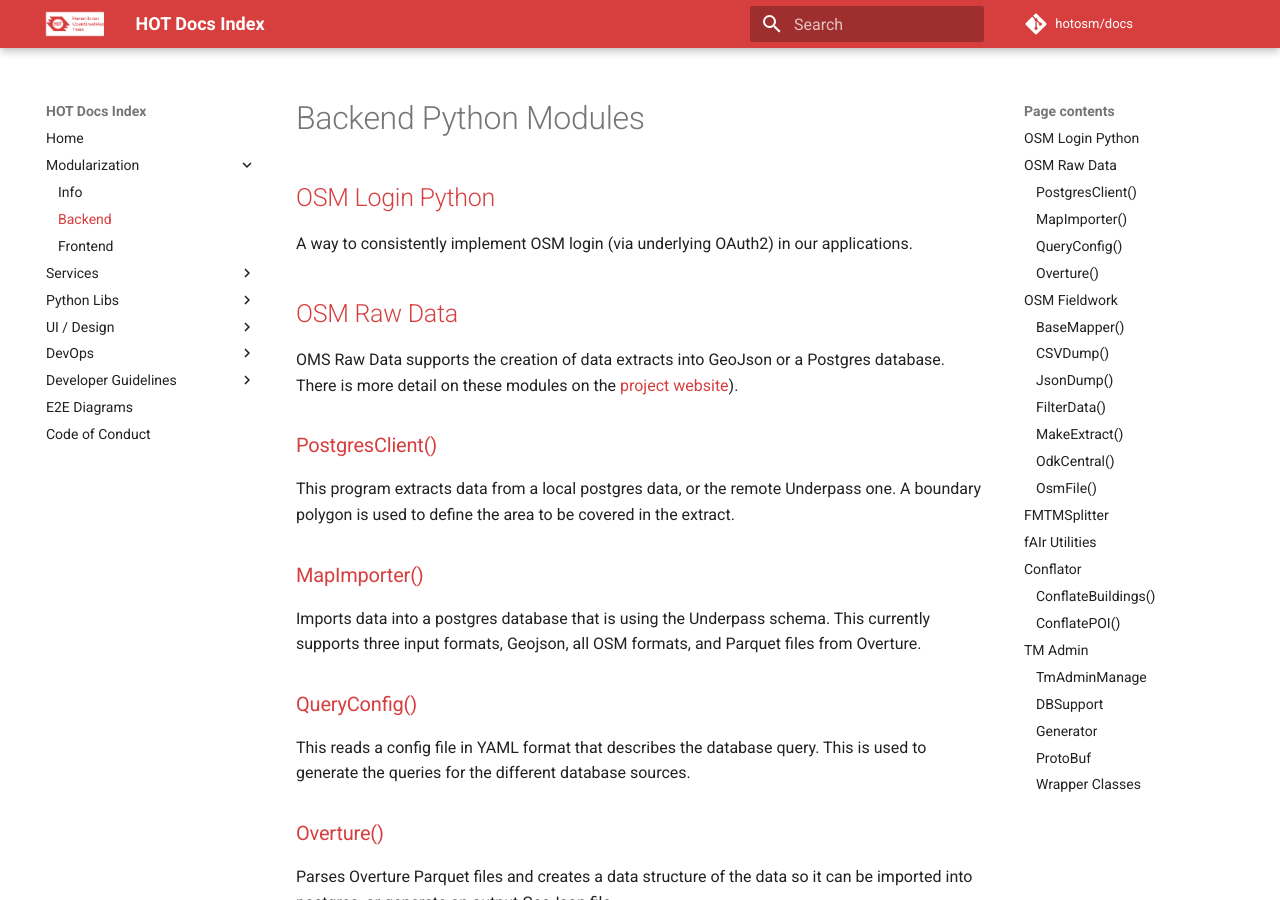
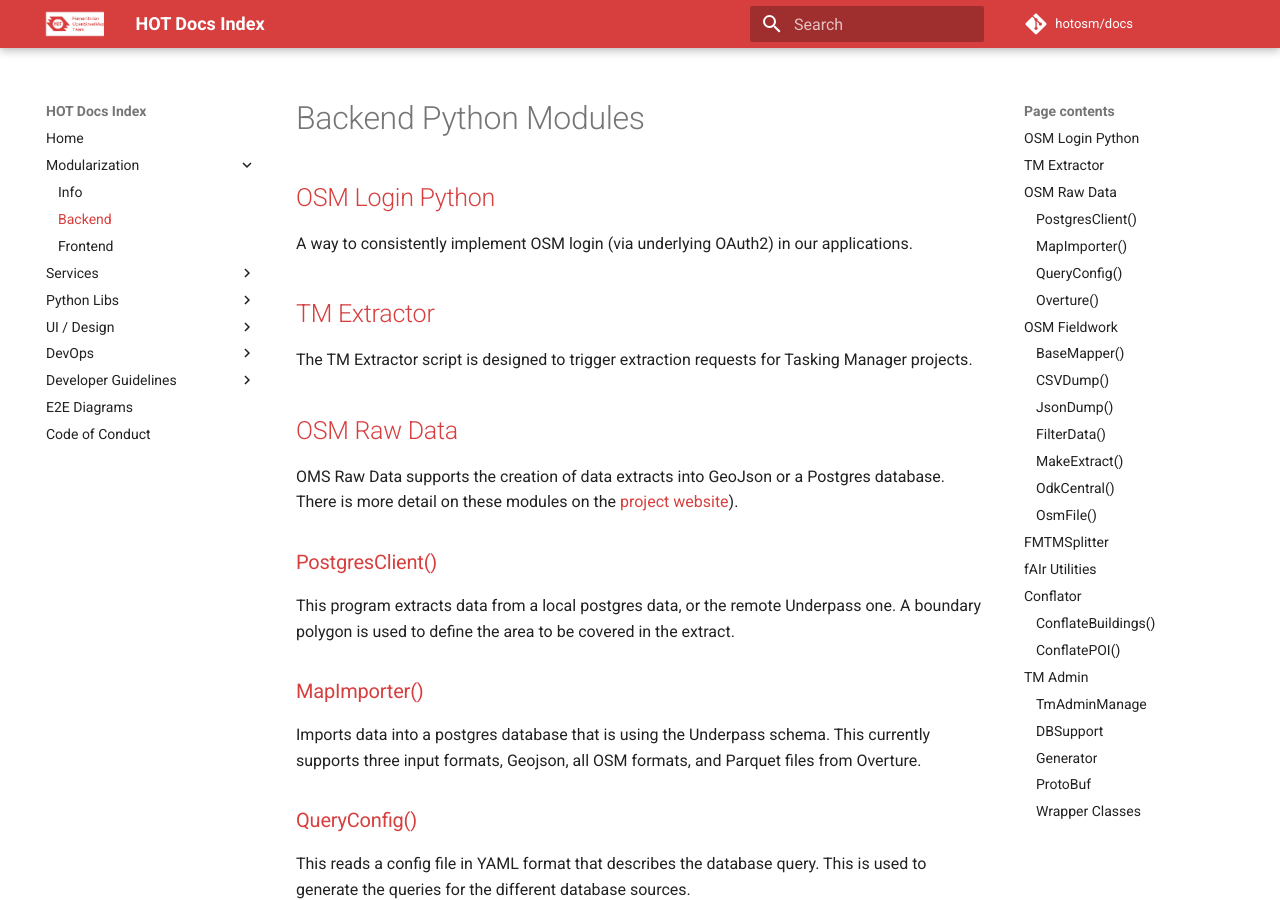
Before and after one commit to hotosm/docs, an MkDocs documentation site: the page built from docs/modules/backend.md, in a window 1280 px wide and 900 px high. Built offline with MkDocs 1.6.1 and Material for MkDocs 9.7.7, drawn with Linux system fonts in a browser that asks for light colours; comment, search, counter and statistics services are not loaded.

Commit message:
fix: Add PDF of presentation, add TM-Extractor to the list

```diff
--- a/docs/modules/backend.md
+++ b/docs/modules/backend.md
@@ -4,6 +4,11 @@
 
 A way to consistently implement OSM login (via underlying OAuth2) in
 our applications.
+
+## [TM Extractor](https://github.com/hotosm/TM-Extractor)
+
+The TM Extractor script is designed to trigger extraction requests for
+Tasking Manager projects.
 
 ## [OSM Raw Data](https://hotosm.github.io/osm-rawdata)
 
```
Also changed, not shown: docs/modules.md (+3 -0 lines).
